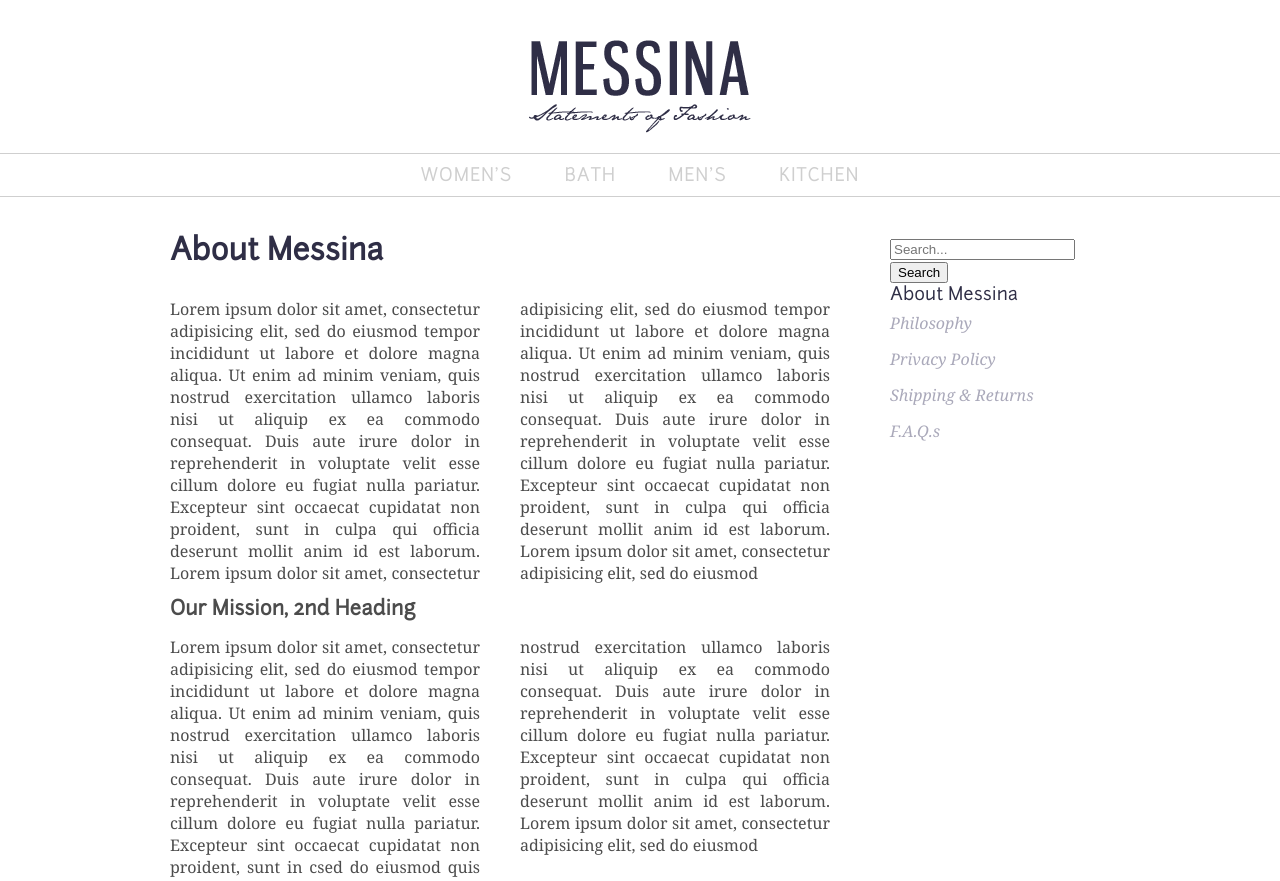
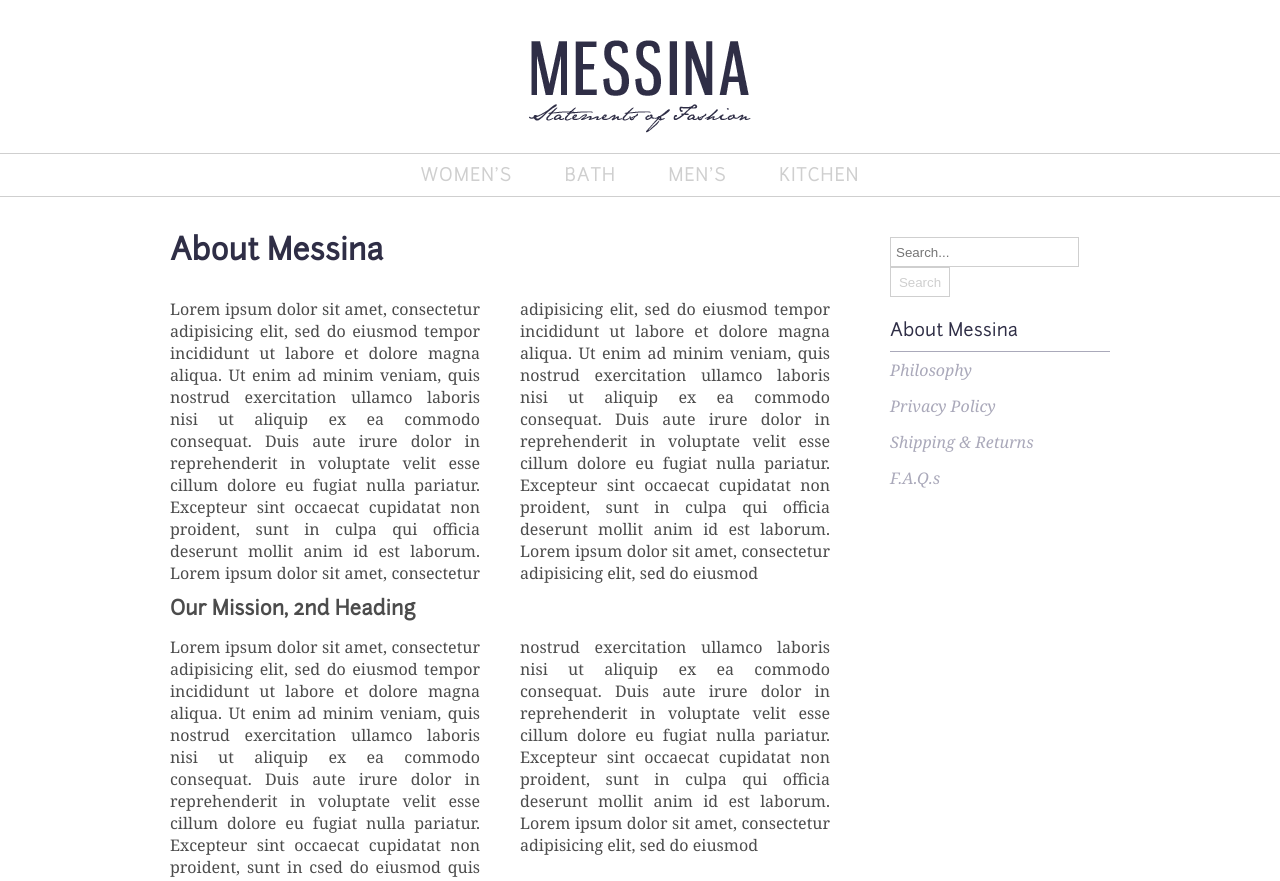
Before and after one commit to bansay/messina, a plain HTML site: page about.html in a window 1280 px wide. Shown: the top 881 px of the page. Drawn offline with Linux system fonts and the light colour scheme.

Commit message:
added some css to the search form

```diff
--- a/about.html
+++ b/about.html
@@ -10,11 +10,12 @@
 
 <body>
 
-	<header>
+	<header class="container">
 		<a id="logo-header" class="container" href="/">
 			<h1 class="hidden">Messina</h1>
 			<p class="hidden">Statements of Fashion</p>
 		</a>
+	</header>
 	<nav>
 		<ul class="container">
 			<li><a href="MESSINA_TEST">Women&rsquo;s</a></li>
@@ -23,7 +24,6 @@
 			<li><a href="MESSINA_TEST">Kitchen</a></li>
 		</ul>
 	</nav>
-	</header>
 
 	<div id="page" class="container" class="clearfix">
 		<div id="content">
@@ -35,9 +35,9 @@
 		<div id="sidebar">
 			<form>
 				<input type="text" name="search" placeholder="Search..."/>
-				<input type="submit" value="Search" />
+				<input type="submit" value="Search" id="search"/>
 			</form>
-			<span>About Messina</span>
+			<p class="title">About Messina</p>
 			<ul role="navigation">
 				<li><a href="MESSINA_TEST">Philosophy</a></li>
 				<li><a href="MESSINA_TEST">Privacy Policy</a></li>
--- a/css/style.css
+++ b/css/style.css
@@ -94,7 +94,7 @@ text-transform: uppercase;
 color:#cfcfcf;
 font-size: 1.125em;
 letter-spacing: .05em;
-padding-top: 11px;
+padding: 11px 0;
 }
 
 nav ul li a:active, nav ul li a:hover {
@@ -126,10 +126,16 @@ width: 220px;
 float:right;
 }
 
-#sidebar span {
+#sidebar p.title {
 font-family: 'junctionRegular';
 font-size:1.125em;
 color:#2f2e46;
+margin-bottom: 10px;
+}
+
+/* sub navigation special features */
+#sidebar ul {
+margin-top: 5px;
 }
 
 #sidebar ul li a,
@@ -151,6 +157,30 @@ footer ul li:active:before {
 content: '\00BB';
 padding-right: 6px;
 margin-left:-15px;
+color:#aaa9ba;
+}
+
+#sidebar ul li:nth-of-type(1) {
+border-top: solid 1px #aaa9ba;
+}
+
+/* search bar */
+form {
+	margin-bottom: 25px;
+}
+
+input[type=text] {
+height:30px;
+border:solid 1px #cfcfcf;
+padding:0 5px;
+}
+
+#sidebar #search {
+width:60px;
+height:30px;
+border: solid 1px #cfcfcf;
+background:white;
+color:#cfcfcf;
 }
 
 
```
Lines whose indentation alone changed are shown as unchanged.
